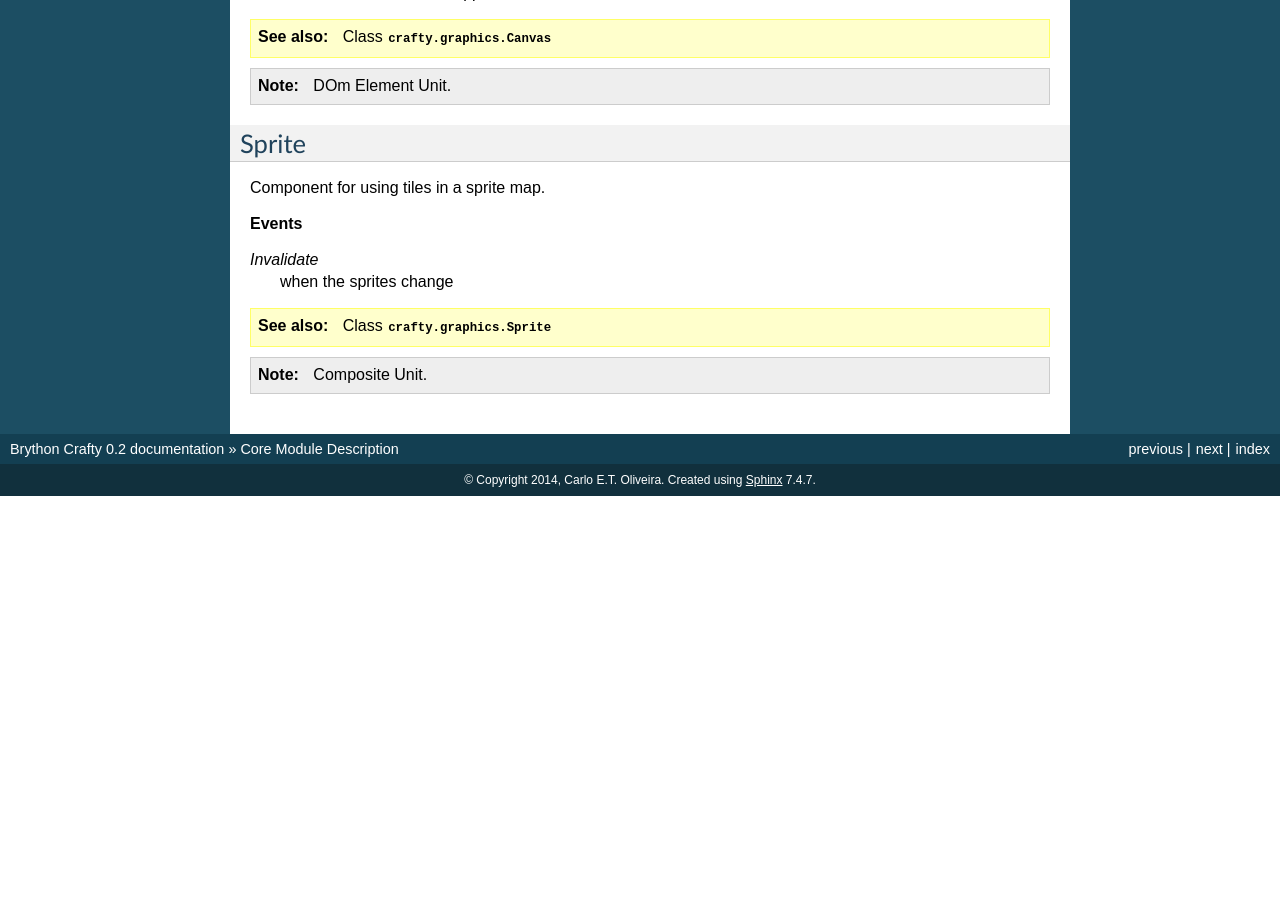
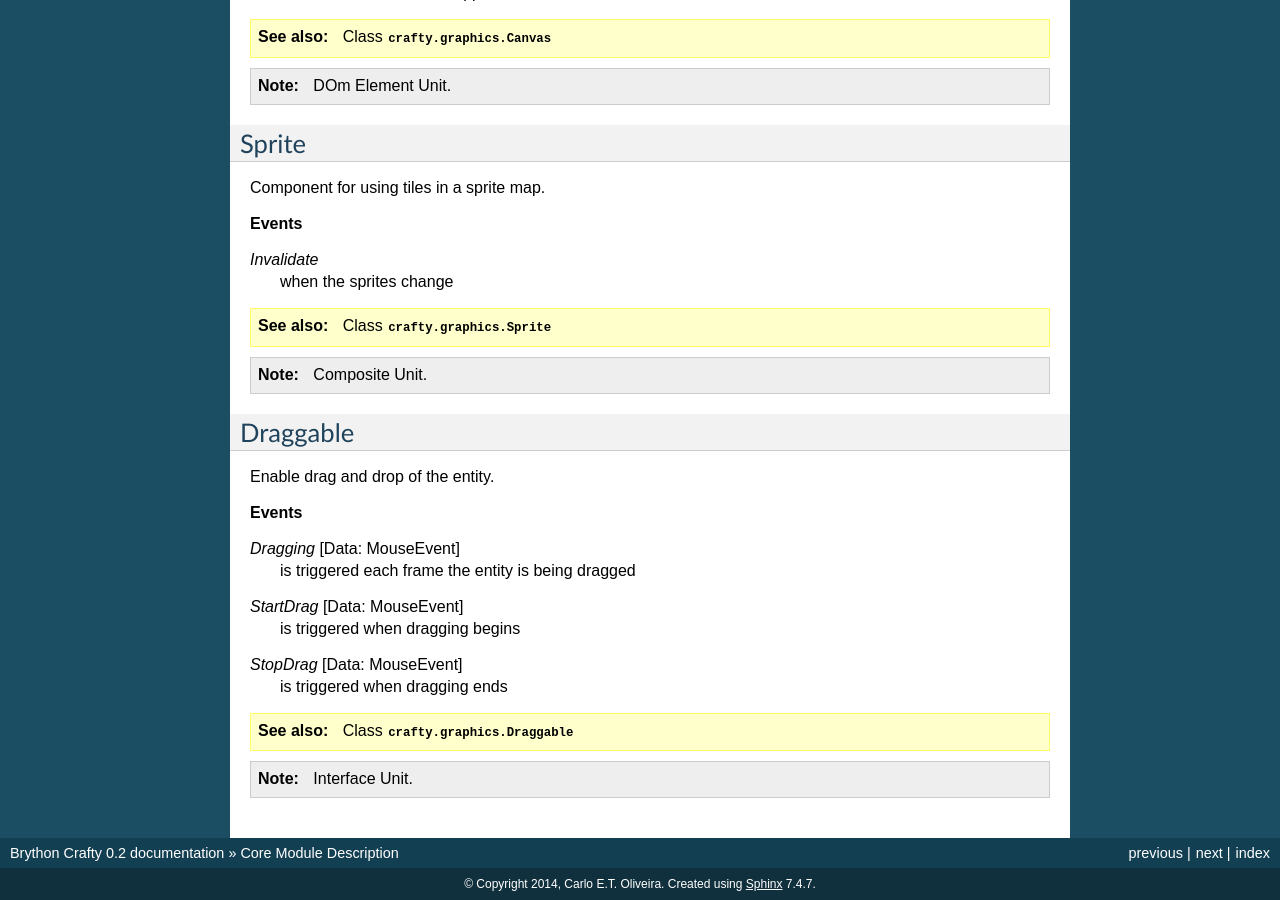
Before and after one commit to labase/brython_crafty, a Sphinx documentation site: the page built from docs/source/modules.rst, in a window 1280 px wide and 900 px high, scrolled down 1567 px. Built offline with Sphinx 7.4.7, drawn with Linux system fonts in a browser that asks for light colours; before the commit the page ends 2063 px from its top, so only the background shows below that.

Commit message:
feat(modules): Document Draggable

```diff
--- a/docs/source/modules.rst
+++ b/docs/source/modules.rst
@@ -131,3 +131,24 @@ Component for using tiles in a sprite map.
 
 .. note::
    Composite Unit.
+
+Draggable
+=========
+
+Enable drag and drop of the entity.
+
+**Events**
+
+*Dragging* [Data: MouseEvent]
+    is triggered each frame the entity is being dragged
+*StartDrag* [Data: MouseEvent]
+    is triggered when dragging begins
+*StopDrag* [Data: MouseEvent]
+    is triggered when dragging ends
+
+.. seealso::
+
+   Class :class:`crafty.graphics.Draggable`
+
+.. note::
+   Interface Unit.
```
